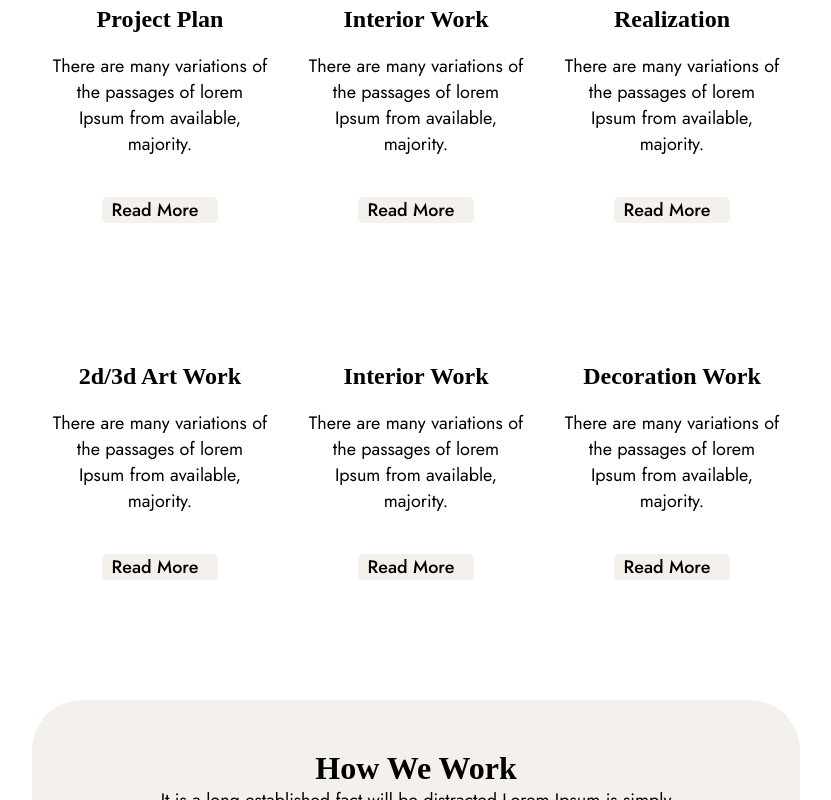
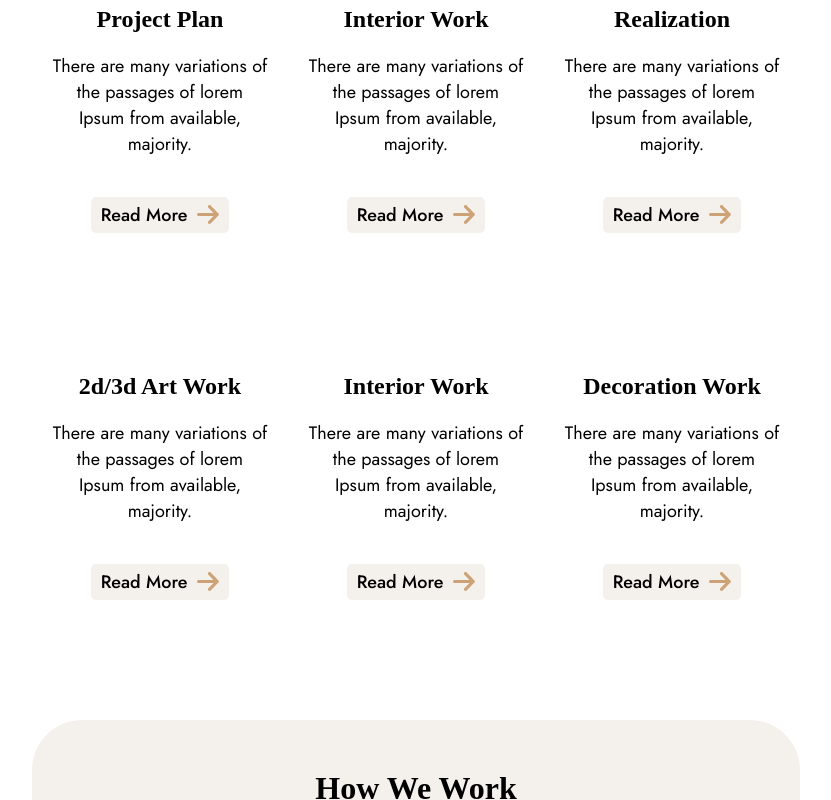
Before and after one commit to tinluong1612/Tin_Interior, a React (Vite) app: page /service in a window 1280 px wide. Shown: the part 395-1195 px from the top of the page, without its empty margins (224-1055 px from the left). Built offline with nearby package versions, Linux system fonts and the light colour scheme.

Commit message:
upload servicePage

```diff
--- a/src/pages/servicePage/service.jsx
+++ b/src/pages/servicePage/service.jsx
@@ -26,7 +26,10 @@ function Service() {
                         <button className="readmore-btn">
                             Read More
                             {/* icon mui ten */}
-                            <i className="arrow bx bx-right-arrow-alt" />
+                            <div className="arrow">
+                                <FontAwesomeIcon icon={faArrowRight} />
+                                {/* <i className="arrow bx bx-right-arrow-alt" /> */}
+                            </div>
                         </button>
                     </div>
                     {/* item_2 */}
@@ -40,7 +43,10 @@ function Service() {
                             <button className="readmore-btn">
                                 Read More
                                 {/* icon mui ten */}
-                                <i className="arrow bx bx-right-arrow-alt" />
+                                <div className="arrow">
+                                    <FontAwesomeIcon icon={faArrowRight} />
+                                    {/* <i className="arrow bx bx-right-arrow-alt" /> */}
+                                </div>
                             </button>
                         </div>
                     </div>
@@ -55,7 +61,10 @@ function Service() {
                             <button className="readmore-btn">
                                 Read More
                                 {/* icon mui ten */}
-                                <i className="arrow bx bx-right-arrow-alt" />
+                                <div className="arrow">
+                                    <FontAwesomeIcon icon={faArrowRight} />
+                                    {/* <i className="arrow bx bx-right-arrow-alt" /> */}
+                                </div>
                             </button>
                         </div>
                     </div>
@@ -73,7 +82,10 @@ function Service() {
                         <button className="readmore-btn">
                             Read More
                             {/* icon mui ten */}
-                            <i className="arrow bx bx-right-arrow-alt" />
+                            <div className="arrow">
+                                <FontAwesomeIcon icon={faArrowRight} />
+                                {/* <i className="arrow bx bx-right-arrow-alt" /> */}
+                            </div>
                         </button>
                     </div>
                     {/* item_2 */}
@@ -87,7 +99,10 @@ function Service() {
                             <button className="readmore-btn">
                                 Read More
                                 {/* icon mui ten */}
-                                <i className="arrow bx bx-right-arrow-alt" />
+                                <div className="arrow">
+                                    <FontAwesomeIcon icon={faArrowRight} />
+                                    {/* <i className="arrow bx bx-right-arrow-alt" /> */}
+                                </div>
                             </button>
                         </div>
                     </div>
@@ -102,7 +117,10 @@ function Service() {
                             <button className="readmore-btn">
                                 Read More
                                 {/* icon mui ten */}
-                                <i className="arrow bx bx-right-arrow-alt" />
+                                <div className="arrow">
+                                    <FontAwesomeIcon icon={faArrowRight} />
+                                    {/* <i className="arrow bx bx-right-arrow-alt" /> */}
+                                </div>
                             </button>
                         </div>
                     </div>
```
